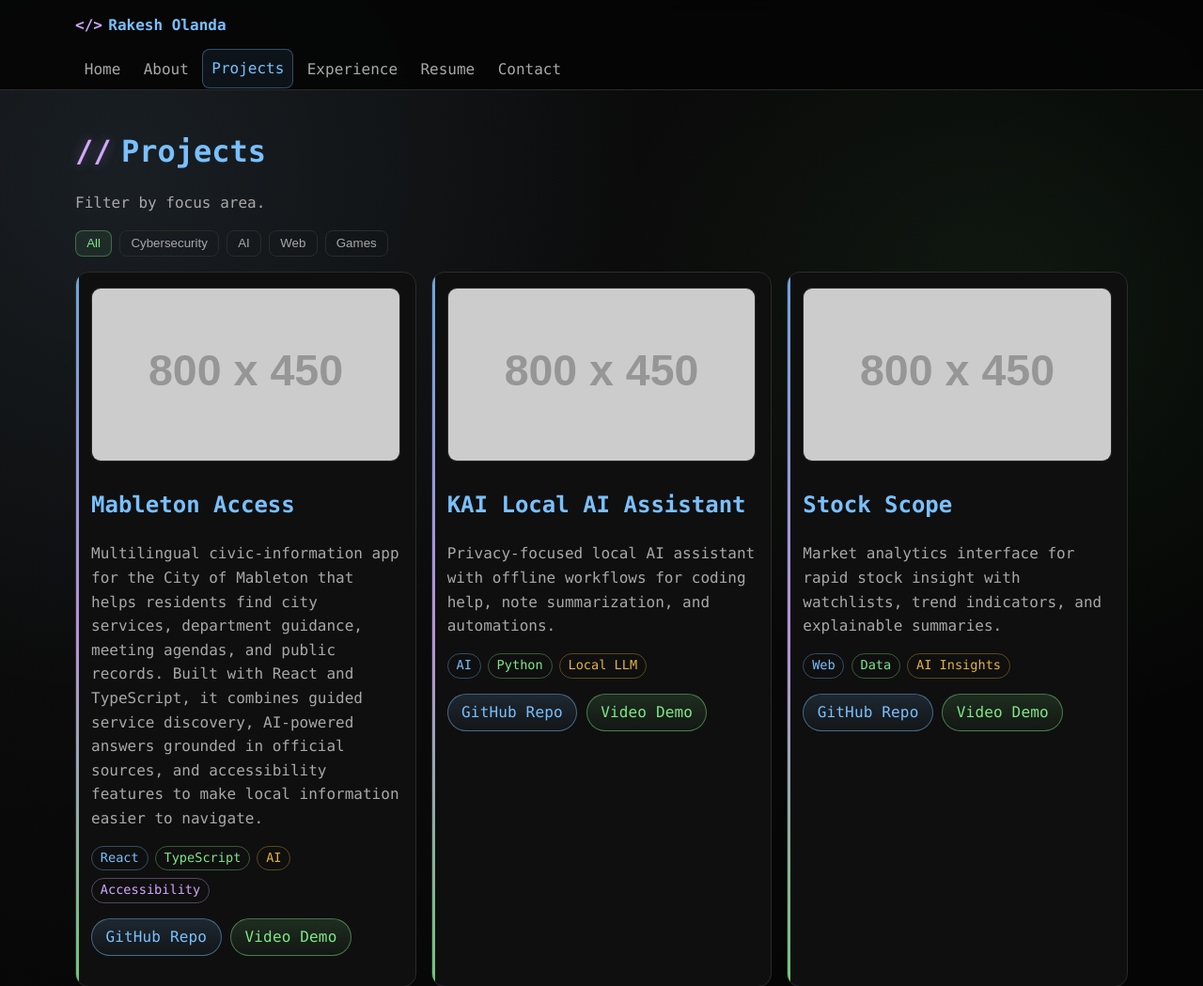
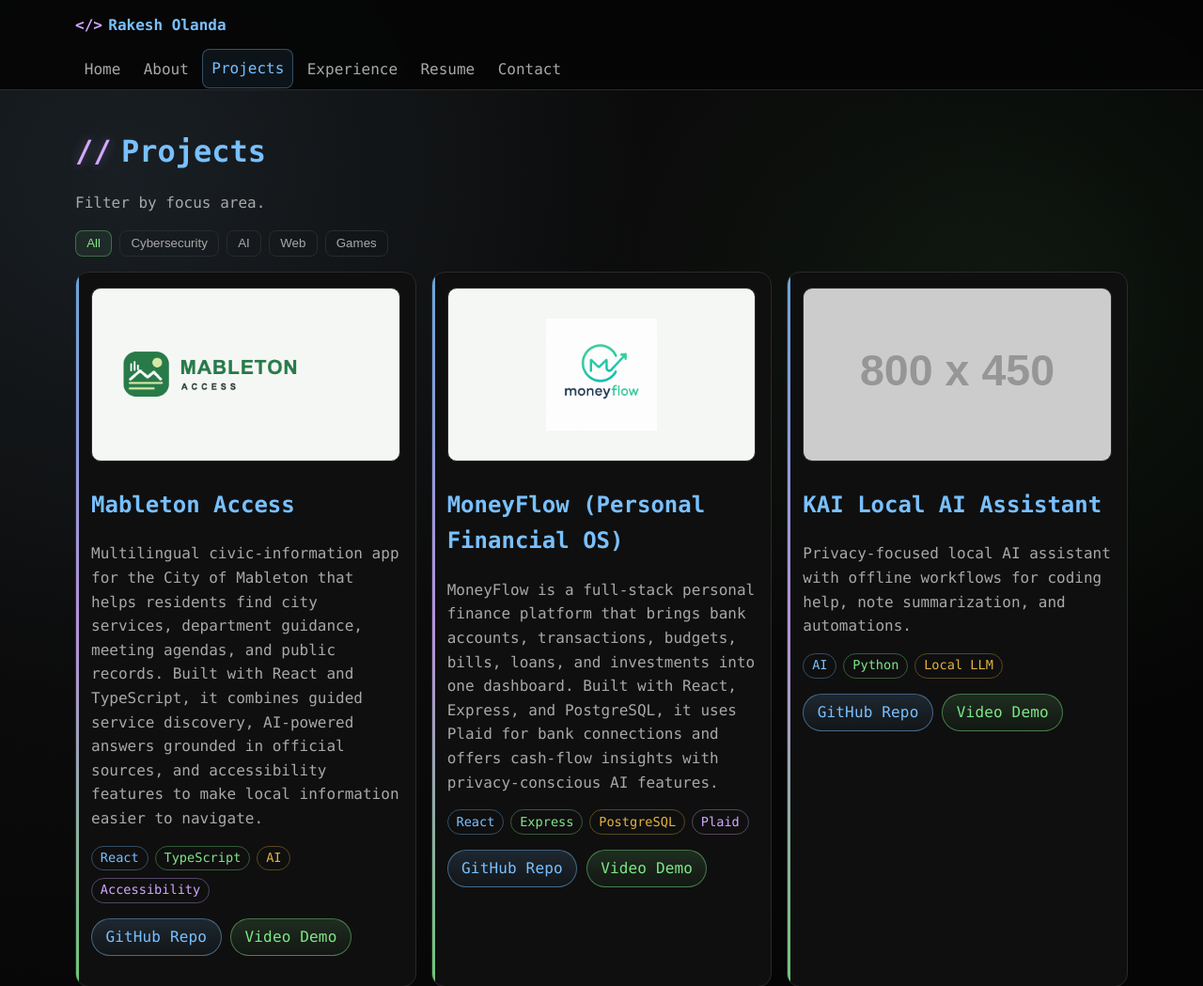
Before and after one commit to KeshKesh10/portfolio, a plain HTML site: page pages/projects.html in a window 1280 px wide. Shown: the top 1049 px of the page at 94% size. Drawn offline with Linux system fonts and the light colour scheme; placeholder pictures from the web are drawn by us.

Commit message:
Add project logos, MoneyFlow card, and update StockScope

```diff
--- a/assets/css/styles.css
+++ b/assets/css/styles.css
@@ -196,6 +196,11 @@ h1.section-title.is-typing::after {
   border-radius: 10px;
   border: 1px solid var(--line);
   background: #121212;
+}
+.card img.img-logo {
+  object-fit: contain;
+  padding: 2rem;
+  background: #f5f7f5;
 }
 
 .profile-grid {
--- a/pages/projects.html
+++ b/pages/projects.html
@@ -6,7 +6,7 @@
   <title>Projects | Rakesh Olanda</title>
   <meta name="description" content="Project portfolio for Rakesh Olanda with cybersecurity and AI projects." />
   <meta property="og:title" content="Projects | Rakesh Olanda" />
-  <meta property="og:description" content="Mableton Access, KAI, Stock Scope, Nectar Command Center" />
+  <meta property="og:description" content="Mableton Access, MoneyFlow, KAI, Stock Scope, Nectar Command Center" />
   <meta property="og:type" content="website" />
   <meta property="og:url" content="https://keshkesh10.github.io/portfolio/pages/projects.html" />
   <meta property="og:image" content="https://keshkesh10.github.io/portfolio/assets/images/favicon.svg" />
@@ -28,11 +28,19 @@
       </div>
       <div class="grid cards">
         <article class="card animate" data-project-card data-tags="ai web">
-          <img src="https://placehold.co/800x450/101010/ffffff?text=Mableton+Access" alt="Mableton Access project placeholder" />
+          <img class="img-logo" src="../assets/images/mableton-access-logo.png" alt="Mableton Access logo" />
           <h2>Mableton Access</h2>
           <p class="muted">Multilingual civic-information app for the City of Mableton that helps residents find city services, department guidance, meeting agendas, and public records. Built with React and TypeScript, it combines guided service discovery, AI-powered answers grounded in official sources, and accessibility features to make local information easier to navigate.</p>
           <div class="tag-list"><span class="tag">React</span><span class="tag">TypeScript</span><span class="tag">AI</span><span class="tag">Accessibility</span></div>
           <p class="project-links"><a href="https://github.com/KeshKesh10/Mableton-Acces-" aria-label="Mableton Access GitHub link" target="_blank" rel="noopener noreferrer">GitHub Repo</a> <a href="#" aria-label="Mableton Access video demo link">Video Demo</a></p>
+        </article>
+
+        <article class="card animate" data-project-card data-tags="web ai">
+          <img class="img-logo" src="../assets/images/moneyflow-logo.png" alt="MoneyFlow logo" />
+          <h2>MoneyFlow (Personal Financial OS)</h2>
+          <p class="muted">MoneyFlow is a full-stack personal finance platform that brings bank accounts, transactions, budgets, bills, loans, and investments into one dashboard. Built with React, Express, and PostgreSQL, it uses Plaid for bank connections and offers cash-flow insights with privacy-conscious AI features.</p>
+          <div class="tag-list"><span class="tag">React</span><span class="tag">Express</span><span class="tag">PostgreSQL</span><span class="tag">Plaid</span></div>
+          <p class="project-links"><a href="https://github.com/KeshKesh10/MoneyFlow-Personal-Financial-OS" aria-label="MoneyFlow GitHub link" target="_blank" rel="noopener noreferrer">GitHub Repo</a> <a href="#" aria-label="MoneyFlow video demo link">Video Demo</a></p>
         </article>
 
         <article class="card animate" data-project-card data-tags="ai web">
@@ -44,9 +52,9 @@
         </article>
 
         <article class="card animate" data-project-card data-tags="web ai">
-          <img src="https://placehold.co/800x450/101010/ffffff?text=Stock+Scope" alt="Stock Scope project placeholder" />
-          <h2>Stock Scope</h2>
-          <p class="muted">Market analytics interface for rapid stock insight with watchlists, trend indicators, and explainable summaries.</p>
+          <img class="img-logo" src="../assets/images/stockscope-logo.png" alt="StockScope logo" />
+          <h2>StockScope</h2>
+          <p class="muted">A full-stack stock analysis app for exploring growth-focused metrics, tracking favorite stocks, and filtering companies by industry, with live market data and fallback providers.</p>
           <div class="tag-list"><span class="tag">Web</span><span class="tag">Data</span><span class="tag">AI Insights</span></div>
           <p class="project-links"><a href="https://github.com/KeshKesh10/StockScope" aria-label="Stock Scope GitHub link" target="_blank" rel="noopener noreferrer">GitHub Repo</a> <a href="#" aria-label="Stock Scope video demo link">Video Demo</a></p>
         </article>
```
Also changed, not shown: assets/images/mableton-access-logo.png (added), assets/images/moneyflow-logo.png (added), assets/images/stockscope-logo.png (added).
